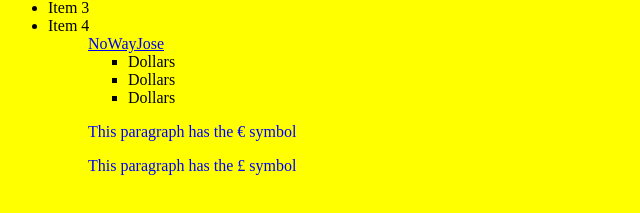
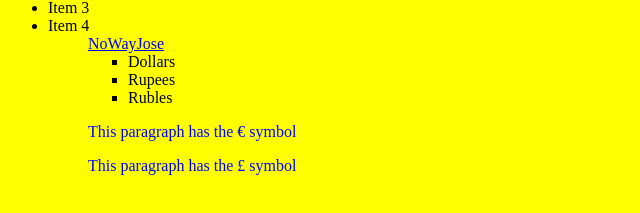
Before and after one commit to LeZizzi/nci, a plain HTML site: page WebDesign/src/index2.html in a window 1280 px wide. Shown: the part 517-730 px from the top of the page, 0-640 px from the left. Drawn offline with Linux system fonts and the light colour scheme.

Commit message:
symbloscharset

```diff
--- a/WebDesign/src/index2.html
+++ b/WebDesign/src/index2.html
@@ -55,8 +55,8 @@
 
 			<ul>
 				<li> Dollars </li>
-				<li> Dollars </li>
-				<li> Dollars </li>
+				<li> Rupees </li>
+				<li> Rubles </li>
 			</ul>
 
 			<p> This paragraph has the &euro; symbol </p>
```
Also changed, not shown: 1 other file.
